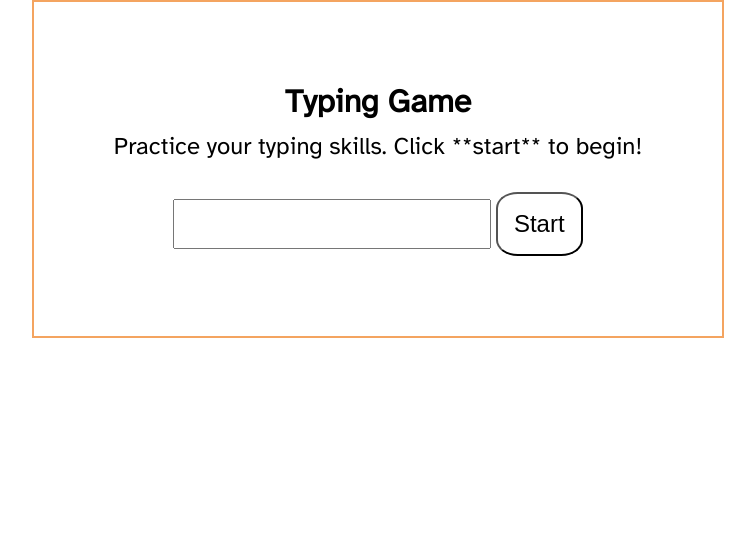
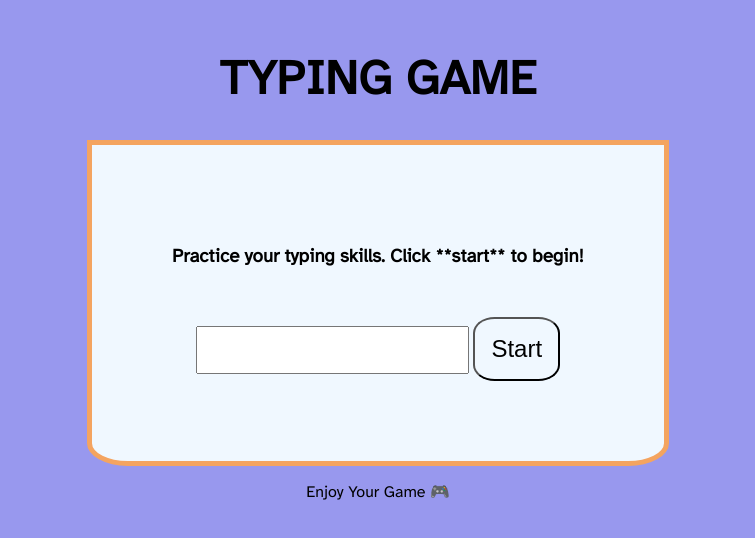
Before and after one commit to tashasyarifah/typing-game, a plain HTML site: page index.html in a window 1280 px wide. Shown: the whole page, without its empty margins (262-1017 px from the left). Drawn offline with Linux system fonts and the light colour scheme.

Commit message:
Change style, update HTML semantic, and solve bug on script.js file

```diff
--- a/index.html
+++ b/index.html
@@ -9,16 +9,21 @@
     <title>Typing game</title>
 </head>
 <body>
-    <div class="container">
-        <h1>Typing Game</h1>
-        <p>Practice your typing skills. Click **start** to begin!</p>
+    <header>
+        <h1>Typing game</h1>
+    </header>
+
+    <main class="container">
+        <h3>Practice your typing skills. Click **start** to begin!</h3>
         <p id="quote"></p>
         <p id="message"></p>
         <div class="typed-text">
-            <input type="text" id="typed-value" aria-label="current word" class="textbox" />
-            <button id="start">Start</button>
+            <input type="text" id="typed-value" aria-label="current word" />
+            <button class="button" id="start">Start</button>
         </div>
-    </div>
+    </main>
+
+    <footer>Enjoy Your Game 🎮</footer>
 
 </body>
 </html>
--- a/script.js
+++ b/script.js
@@ -64,7 +64,7 @@ typedValueElement.addEventListener("input", () => {
     }
 
     quoteElement.childNodes[wordIndex].className = "highlight";
-  } else if (currentWord.startswith(typedValue)) {
+  } else if (currentWord.startsWith(typedValue)) {
     typedValueElement.className = "";
   } else {
     typedValueElement.className = "error";
--- a/style.css
+++ b/style.css
@@ -5,12 +5,16 @@
 }
 
 body {
+    font-family: "Atkinson Hyperlegible", sans-serif;
+    font-size: 1rem;
+    margin: 0 auto;
+    background-color: rgb(152, 152, 238);
     display: grid;
     place-content: center;
-    font-family: "Atkinson Hyperlegible", sans-serif;
-    font-size: 1rem;
-    margin: 0;
+    max-width: 60rem;
+    padding: 3rem 1.5rem;
 }
+
 
 h1, p {
     margin: 0;
@@ -20,23 +24,39 @@ p {
     font-size: 1.5rem;
 }
 
+header {
+    padding-bottom: 2rem;
+    text-align: center;
+}
+
+h1 {
+    text-transform: uppercase;
+    font-size: 3rem;
+}
+
+
 .container {
+    margin: 0 auto;
     display: flex;
     flex-direction: column;
     align-items: center;
     justify-content: center;
     gap: 1ch;
-    border: 2px solid sandybrown;
+    border: 5px solid sandybrown;
     padding: 5rem;
     margin-inline: auto;
+    border-bottom-right-radius: 7%;
+    border-bottom-left-radius: 7%;
+    background-color: aliceblue;
 }
 
-.textbox {
-    height: 50px;
-    font-size: 1.5rem;
+
+input {
+    height: 3rem;
+    font-size: 1.25rem;
 }
 
-button {
+.button {
     display: inline;
     padding: 1rem;
     background-color: transparent;
@@ -46,7 +66,7 @@ button {
     font-size: 1.5rem;
 }
 
-button:hover {
+.button:hover {
     background-color: plum;
 }
 
@@ -56,5 +76,11 @@ button:hover {
 
 .error {
     background-color: beige;
-    border: red;
+    color: red;
 }
+
+footer {
+    font-size: medium;
+    text-align: center;
+    padding-top: 1rem;
+}
```
